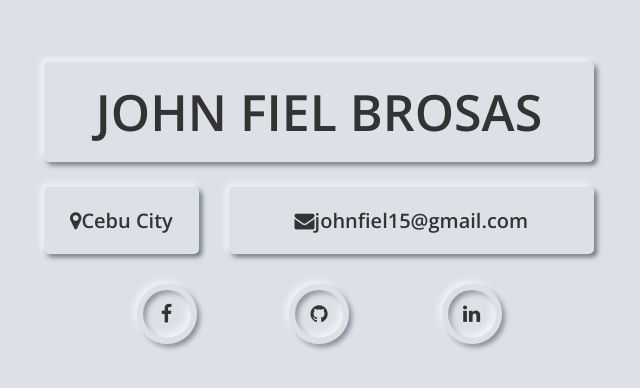
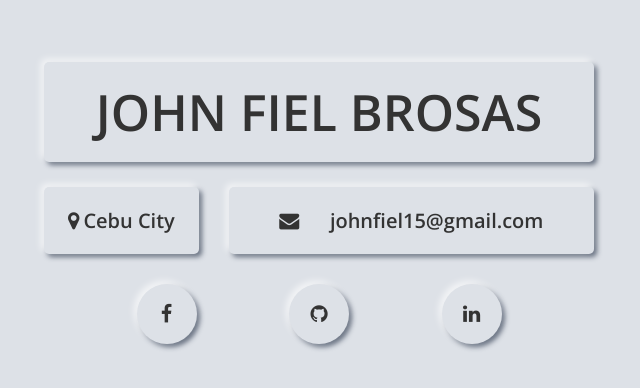
Before and after one commit to johnbrosas/test, a website: page index.html in a window 1280 px wide. Shown: the part 182-570 px from the top of the page, without its empty margins (321-961 px from the left). Drawn offline with nearby package versions, Linux system fonts and the light colour scheme; files that its build step writes are made by us from their sources.

Commit message:
Update main.css

```diff
--- a/main.css
+++ b/main.css
@@ -80,9 +80,9 @@ body {
   display: -webkit-box;
   display: -ms-flexbox;
   display: flex;
-  -webkit-box-pack: center;
-      -ms-flex-pack: center;
-          justify-content: center;
+  -webkit-box-pack: space-evenly;
+      -ms-flex-pack: space-evenly;
+          justify-content: space-evenly;
   -webkit-box-align: center;
       -ms-flex-align: center;
           align-items: center;
@@ -121,20 +121,9 @@ body {
   height: 60px;
   background: #dde1e7;
   border-radius: 50%;
-  -webkit-box-shadow: -3px -3px 7px #ffffffa6, 3px 3px 5px rgba(94, 104, 121, 0.712);
-          box-shadow: -3px -3px 7px #ffffffa6, 3px 3px 5px rgba(94, 104, 121, 0.712);
+  -webkit-box-shadow: -3px -3px 7px #ffffffb2, 3px 3px 5px rgba(94, 104, 121, 0.945);
+          box-shadow: -3px -3px 7px #ffffffb2, 3px 3px 5px rgba(94, 104, 121, 0.945);
   position: relative;
-}
-
-.neumorphism-3:after {
-  content: '';
-  position: absolute;
-  height: 80%;
-  width: 80%;
-  background-color: transparent;
-  border-radius: 50%;
-  -webkit-box-shadow: inset -3px -3px 7px #ffffffb0, inset 3px 3px 5px rgba(94, 104, 121, 0.671);
-          box-shadow: inset -3px -3px 7px #ffffffb0, inset 3px 3px 5px rgba(94, 104, 121, 0.671);
 }
 
 /* For The Bottom Banner  */
```
